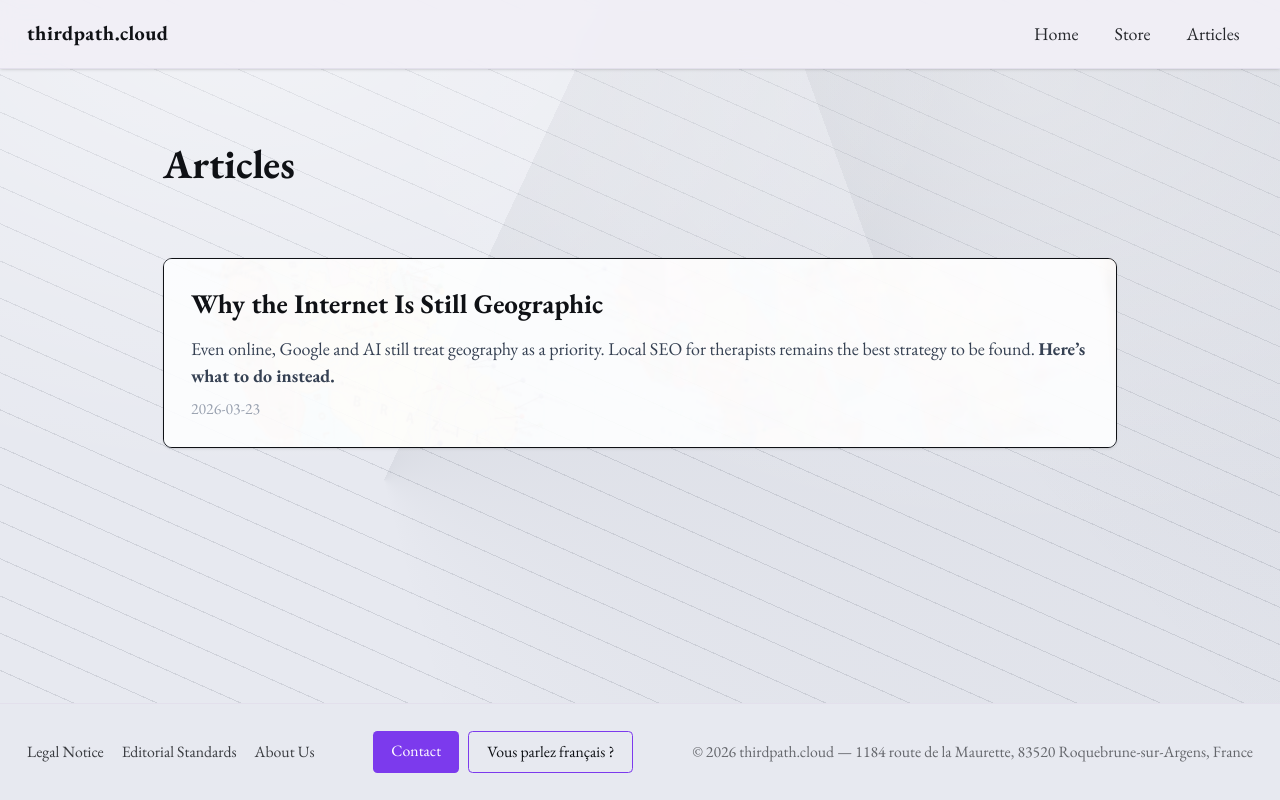
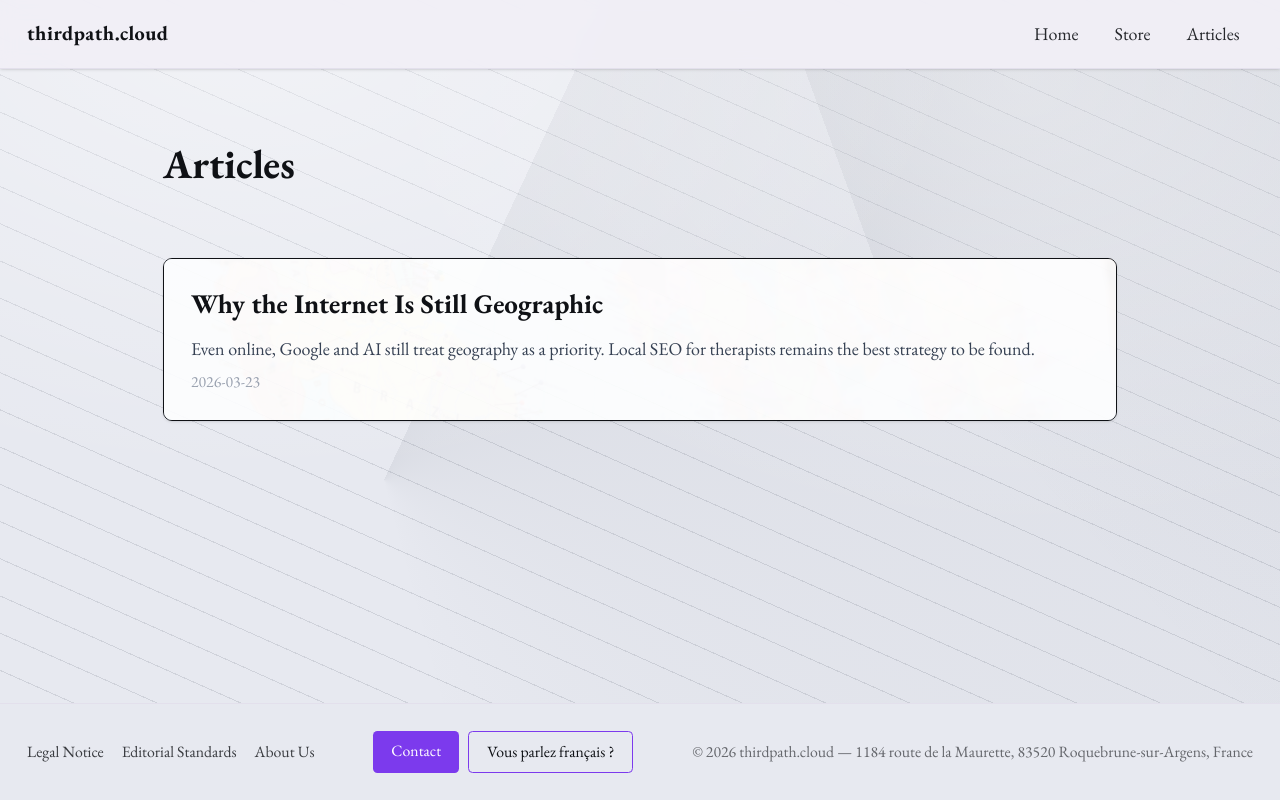
Before and after one commit to LeoParlaforce/thirdpath, a Next.js app: page /articles in a window 1280 px wide. Built offline with nearby package versions, Linux system fonts and the light colour scheme.

Commit message:
tentative

```diff
--- a/src/app/articles/[slug]/page.tsx
+++ b/src/app/articles/[slug]/page.tsx
@@ -1,73 +1,29 @@
-// src/app/articles/[slug]/page.tsx
-import fs from "fs"
-import path from "path"
+import { getPostData } from "../../../lib/posts"
 import { notFound } from "next/navigation"
 import Link from "next/link"
-import { remark } from "remark"
-import html from "remark-html"
-
-export interface PostData {
-  title: string
-  date: string
-  summary: string
-  slug: string
-  contentHtml: string
-}
-
-const postsDirectory = path.join(process.cwd(), "src/posts")
-
-// Récupérer le contenu d'un post par slug
-async function getPostContent(slug: string): Promise<PostData> {
-  const fullPath = path.join(postsDirectory, `${slug}.md`)
-  if (!fs.existsSync(fullPath)) notFound()
-
-  const fileContents = fs.readFileSync(fullPath, "utf8")
-  const [_, metaRaw, ...contentArr] = fileContents.split("---")
-  const metaLines = metaRaw.split("\n").filter(Boolean)
-  const metadata: any = {}
-  metaLines.forEach(line => {
-    const [key, ...rest] = line.split(":")
-    metadata[key.trim()] = rest.join(":").trim().replace(/^"|"$/g, "")
-  })
-
-  const content = await remark().use(html).process(contentArr.join("---"))
-
-  return {
-    slug,
-    title: metadata.title || "Untitled",
-    date: metadata.date || "",
-    summary: metadata.summary || "",
-    contentHtml: content.toString(),
-  }
-}
-
-// Générer les params pour les articles statiques
-export async function generateStaticParams() {
-  const files = fs.readdirSync(postsDirectory).filter(f => f.endsWith(".md"))
-  return files.map(f => ({ slug: f.replace(/\.md$/, "") }))
-}
 
 interface Props {
   params: { slug: string }
 }
 
 export default async function ArticlePage({ params }: Props) {
-  const post = await getPostContent(params.slug)
+  let post
+  try {
+    post = await getPostData(params.slug)
+  } catch {
+    notFound()
+  }
 
   return (
     <main className="max-w-3xl mx-auto px-6 py-16 flex flex-col gap-10">
-      {/* Title & Date */}
       <h1 className="text-5xl font-bold mb-2">{post.title}</h1>
-      <p className="text-sm text-gray-400">{post.date}</p>
+      {post.date && <p className="text-sm text-gray-400">{post.date}</p>}
 
-      {/* Résumé */}
       {post.summary && (
-        <p className="text-gray-700 mt-4 text-lg italic">
-          {post.summary} <strong>Here’s what to do instead.</strong>
-        </p>
+        <p className="text-gray-700 mt-4 text-lg italic">{post.summary}</p>
       )}
 
-      {/* Main image */}
+      {/* Image principale */}
       <div className="relative w-full h-64 rounded overflow-hidden my-6 shadow-lg">
         <img
           src={`/articles/${post.slug}.jpg`}
@@ -87,64 +43,13 @@ export default async function ArticlePage({ params }: Props) {
         </p>
       </div>
 
-      {/* Content */}
+      {/* Contenu */}
       <article
         className="prose prose-lg max-w-none"
         dangerouslySetInnerHTML={{ __html: post.contentHtml }}
       />
 
-      {/* References */}
-      <section className="mt-10">
-        <h2 className="text-2xl font-semibold mb-4">References</h2>
-        <ol className="list-decimal list-inside space-y-2 text-sm text-gray-700">
-          <li>
-            Chaffey, D. (2023). <em>Global Digital Trends: Local Search Insights</em>.{" "}
-            <a
-              href="https://www.smartinsights.com/global-digital-trends-local-search"
-              target="_blank"
-              rel="noopener noreferrer"
-              className="underline text-blue-600"
-            >
-              https://www.smartinsights.com
-            </a>
-          </li>
-          <li>
-            BrightLocal. (2025). <em>Local Consumer Review Survey</em>.{" "}
-            <a
-              href="https://www.brightlocal.com/research/local-consumer-review-survey/"
-              target="_blank"
-              rel="noopener noreferrer"
-              className="underline text-blue-600"
-            >
-              https://www.brightlocal.com/research/local-consumer-review-survey/
-            </a>
-          </li>
-          <li>
-            Moz. (2025). <em>Beginner's Guide to Local SEO</em>.{" "}
-            <a
-              href="https://moz.com/learn/seo/local"
-              target="_blank"
-              rel="noopener noreferrer"
-              className="underline text-blue-600"
-            >
-              https://moz.com/learn/seo/local
-            </a>
-          </li>
-          <li>
-            Think with Google. (2023). <em>Local Search Behavior</em>.{" "}
-            <a
-              href="https://www.thinkwithgoogle.com/data-tools/local-search-behavior/"
-              target="_blank"
-              rel="noopener noreferrer"
-              className="underline text-blue-600"
-            >
-              https://www.thinkwithgoogle.com/data-tools/local-search-behavior/
-            </a>
-          </li>
-        </ol>
-      </section>
-
-      {/* Discreet CTA to store */}
+      {/* CTA */}
       <section className="text-center mt-12">
         <Link
           href="/boutique"
--- a/src/app/articles/page.tsx
+++ b/src/app/articles/page.tsx
@@ -1,21 +1,5 @@
-// src/app/articles/page.tsx
 import Link from "next/link"
 import { getAllPosts, PostData } from "../../lib/posts"
-
-export const metadata = {
-  title: "Third Path — Articles on Psychology & Personal Growth",
-  description:
-    "Explore evidence-based psychology articles, self-improvement tips, and insights by certified psychologist Leo Gayrard.",
-  alternates: {
-    canonical: "https://thirdpath.cloud/articles",
-  },
-  openGraph: {
-    title: "Third Path — Articles on Psychology & Personal Growth",
-    description:
-      "Explore evidence-based psychology articles, self-improvement tips, and insights by certified psychologist Leo Gayrard.",
-    url: "https://thirdpath.cloud/articles",
-  },
-}
 
 export default function ArticlesPage() {
   const posts: PostData[] = getAllPosts()
@@ -23,43 +7,33 @@ export default function ArticlesPage() {
   return (
     <main className="mx-auto max-w-4xl px-6 py-16 flex flex-col gap-8">
       <h1 className="text-4xl font-bold mb-8">Articles</h1>
-
       {posts.length === 0 && <p>No articles yet.</p>}
 
       <div className="flex flex-col gap-6">
-        {posts.map((post) => {
-          const slug = post.slug
-          const title = post.title || "Untitled"
-          const summary = post.summary
-            ? `${post.summary} ` + "<strong>Here’s what to do instead.</strong>"
-            : "Ambitious self-employed entrepreneurs aiming to reach the entire world often fail because the internet isn’t as globally open as it seems. <strong>Here’s what to do instead.</strong>"
-
-          return (
+        {posts.map((post) => (
           <Link
-              key={slug}
-              href={`/articles/${slug}`}
+            key={post.slug}
+            href={`/articles/${post.slug}`}
             className="group block relative border rounded-lg overflow-hidden shadow hover:shadow-lg transition cursor-pointer"
           >
             {/* Image en background */}
             <div
               className="absolute inset-0 bg-cover bg-center opacity-30 group-hover:opacity-40 transition"
-                style={{
-                  backgroundImage: `url(/articles/${slug}.jpg)`,
-                }}
+              style={{ backgroundImage: `url(/articles/${post.slug}.jpg)` }}
             />
 
-              {/* Contenu texte */}
             <div className="relative p-6 flex flex-col gap-2 bg-white/90 dark:bg-gray-900/80">
-                <h2 className="text-2xl font-semibold">{title}</h2>
+              <h2 className="text-2xl font-semibold">{post.title}</h2>
+              {post.summary && (
                 <p
                   className="text-gray-700 mt-1"
-                  dangerouslySetInnerHTML={{ __html: summary }}
+                  dangerouslySetInnerHTML={{ __html: post.summary }}
                 />
+              )}
               {post.date && <p className="text-sm text-gray-400">{post.date}</p>}
             </div>
           </Link>
-          )
-        })}
+        ))}
       </div>
     </main>
   )
--- a/src/lib/posts.ts
+++ b/src/lib/posts.ts
@@ -1,5 +1,3 @@
-// src/lib/posts.ts
-
 import fs from "fs"
 import path from "path"
 import matter from "gray-matter"
@@ -16,49 +14,44 @@ export type PostData = {
   contentHtml: string
 }
 
-// Récupérer tous les posts (liste)
+// Liste tous les posts
 export function getAllPosts(): PostData[] {
-  const fileNames = fs.readdirSync(postsDirectory)
+  const fileNames = fs.readdirSync(postsDirectory).filter(f => f.endsWith(".md"))
 
-  const allPostsData = fileNames.map((fileName) => {
+  const posts = fileNames.map((fileName) => {
     const slug = fileName.replace(/\.md$/, "")
     const fullPath = path.join(postsDirectory, fileName)
     const fileContents = fs.readFileSync(fullPath, "utf8")
-
-    const matterResult = matter(fileContents)
+    const { data } = matter(fileContents)
 
     return {
       slug,
-      title: matterResult.data.title || "Untitled",
-      date: matterResult.data.date || "",
-      summary:
-        matterResult.data.summary ||
-        "Ambitious self-employed entrepreneurs aiming to reach the entire world often fail because the internet isn’t as globally open as it seems.",
-      contentHtml: "", // inutile ici pour la liste
+      title: data.title || "Untitled",
+      date: data.date || "",
+      summary: data.summary || "",
+      contentHtml: "", // inutile pour la liste
     }
   })
 
-  // Tri par date (plus récent en premier)
-  return allPostsData.sort((a, b) => (a.date < b.date ? 1 : -1))
+  return posts.sort((a, b) => (a.date < b.date ? 1 : -1))
 }
 
-// Récupérer un seul post (page article)
-export function getPostData(slug: string): PostData {
+// Récupère un post complet par slug
+export async function getPostData(slug: string): Promise<PostData> {
   const fullPath = path.join(postsDirectory, `${slug}.md`)
+  if (!fs.existsSync(fullPath)) throw new Error("Post not found")
+
   const fileContents = fs.readFileSync(fullPath, "utf8")
+  const { data, content } = matter(fileContents)
 
-  const matterResult = matter(fileContents)
-
-  const processedContent = remark().use(html).processSync(matterResult.content)
+  const processedContent = await remark().use(html).process(content)
   const contentHtml = processedContent.toString()
 
   return {
     slug,
-    title: matterResult.data.title || "Untitled",
-    date: matterResult.data.date || "",
-    summary:
-      matterResult.data.summary ||
-      "Ambitious self-employed entrepreneurs aiming to reach the entire world often fail because the internet isn’t as globally open as it seems.",
+    title: data.title || "Untitled",
+    date: data.date || "",
+    summary: data.summary || "",
     contentHtml,
   }
 }
```
Lines whose indentation alone changed are shown as unchanged.
